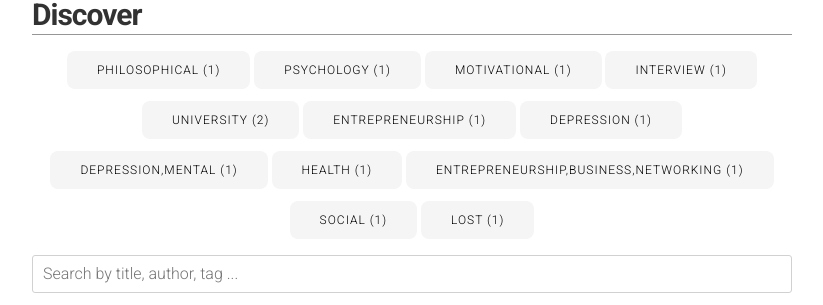
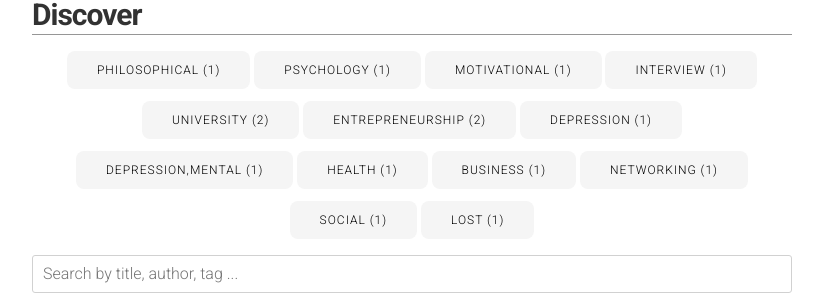
Before and after one commit to kualistories/kuali-website, a Jekyll site: the page built from index.html, in a window 1280 px wide. Shown: the part 708-1013 px from the top of the page, without its empty margins (228-1051 px from the left). Built offline with Jekyll 4.4.1, drawn with Linux system fonts in a browser that asks for light colours.

Commit message:
Update 2017-10-01-Wee-Rock-Entrepreneurship-from-scratch.markdown

```diff
--- a/_posts/2017-10-01-Wee-Rock-Entrepreneurship-from-scratch.markdown
+++ b/_posts/2017-10-01-Wee-Rock-Entrepreneurship-from-scratch.markdown
@@ -3,7 +3,7 @@ layout: post
 title: Entrepreneurship from Scratch
 author: Kueh Wee Rock
 date: 2017-10-01
-tags: entrepreneurship,business,networking
+tags: entrepreneurship business networking
 silhouette: /img/sil1.jpg
 background: /img/bg1.jpg
 summary: Growing your own lemons when life gives you none.
```
